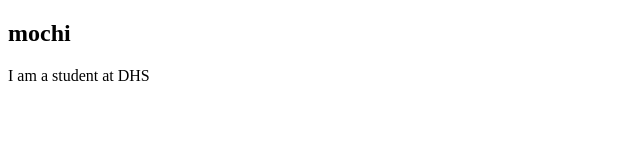
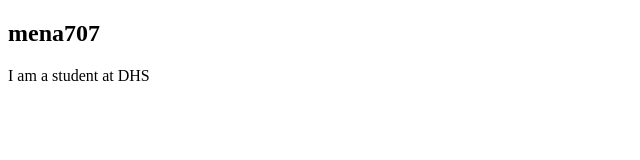
Before and after one commit to mena707/mena707.github.io, a plain HTML site: page index.html in a window 1280 px wide. Shown: the full height of the page, 0-640 px from the left. Drawn offline with Linux system fonts and the light colour scheme.

```diff
--- a/index.html
+++ b/index.html
@@ -13,7 +13,7 @@
 
                 </div>
                 <div>
-                    <h2>mochi</h2>
+                    <h2>mena707</h2>
                         <p>I am a student at DHS</p>
                 </div>
             </main>
```
